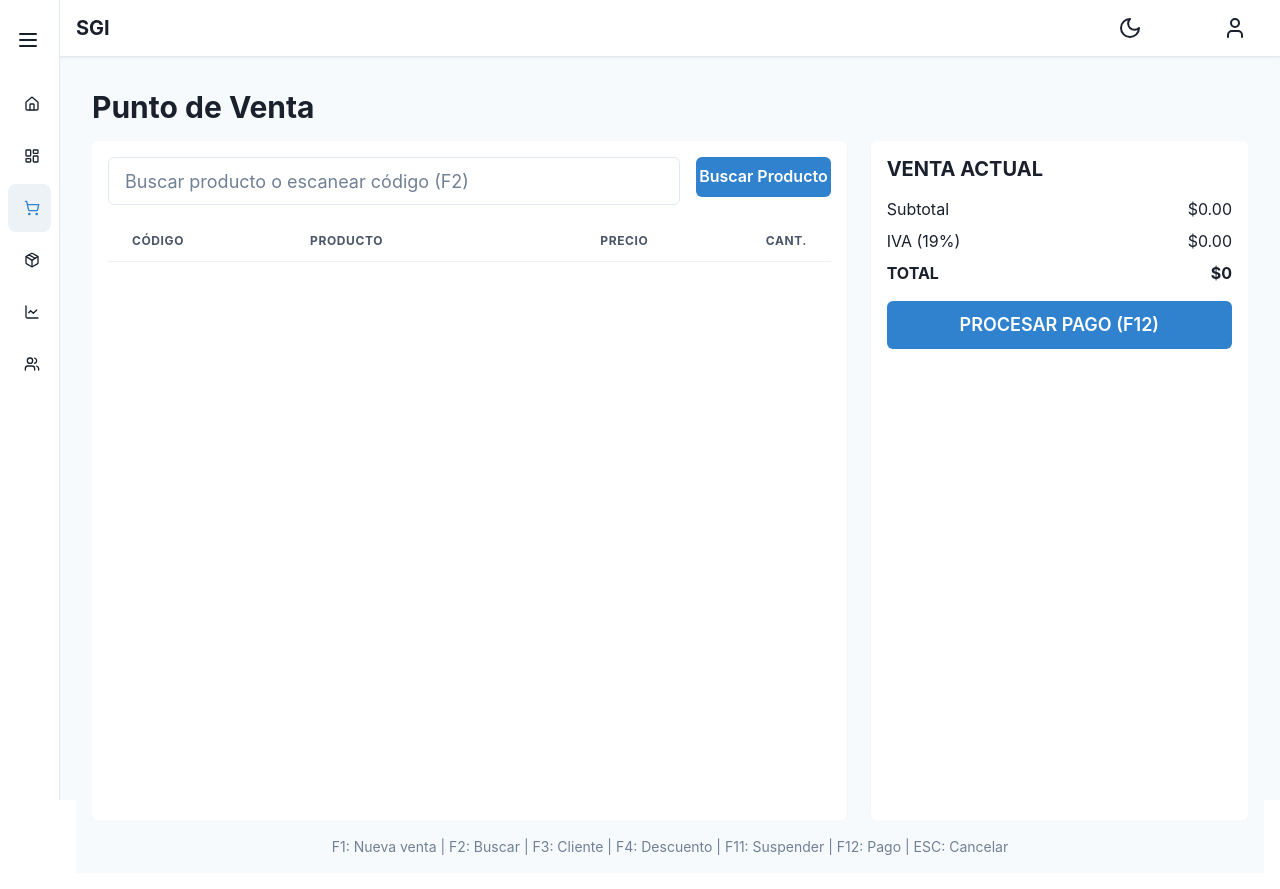
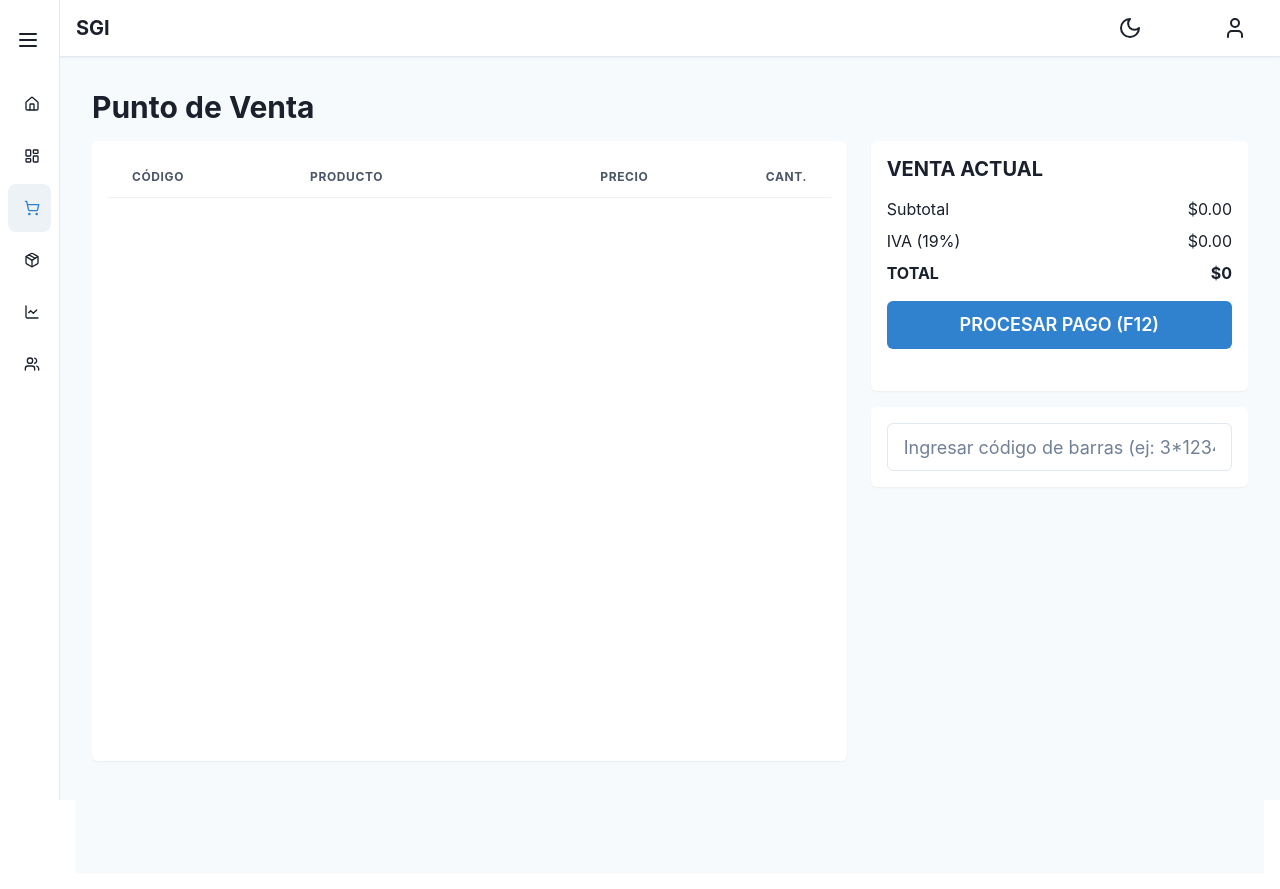
Before and after one commit to Wils0nCastill0/frontend, a React (Vite) app: page /pos in a window 1280 px wide. Built offline with nearby package versions, Linux system fonts and the light colour scheme; sample sign-in values are in the browser's storage.

Commit message:
Update Pos.tsx

```diff
--- a/src/pages/POS.tsx
+++ b/src/pages/POS.tsx
@@ -5,7 +5,6 @@ import {
   Grid,
   GridItem,
   Heading,
-  Input,
   Table,
   Tbody,
   Td,
@@ -15,25 +14,49 @@ import {
   Button,
   Text,
   useDisclosure,
+  Input,
 } from '@chakra-ui/react';
 import { useCart } from '../hooks/useCart';
 import { PaymentModal } from '../components/pos/PaymentModal';
 import SearchProductModal from '../components/products/SearchProductModal';
+import { useState } from 'react';
 
 export const POS = () => {
   const { cartItems, total, addItemToCart } = useCart(); // Hook para manejar el carrito
   const { isOpen, onOpen, onClose } = useDisclosure(); // Control del modal de pago
   const searchModal = useDisclosure(); // Control del modal de búsqueda de producto
+  const [barcodeInput, setBarcodeInput] = useState(''); // Estado para el cuadro de texto de código de barras
 
   // Productos ficticios
   const products = [
-    { id: '001', name: 'Coca Cola 2L', stock: 24, price: 2500 },
-    { id: '002', name: 'Sprite 2L', stock: 18, price: 2500 },
+    { id: '001', name: 'Coca Cola 2L', stock: 24, price: 2500, sku: '123456' },
+    { id: '002', name: 'Sprite 2L', stock: 18, price: 2500, sku: '789012' },
   ];
 
-  const handleSelectProduct = (product: any) => {
-    addItemToCart(product); // Agregar el producto seleccionado al carrito
-    searchModal.onClose(); // Cerrar el modal de búsqueda
+  // Manejar la entrada del cuadro de texto
+  const handleBarcodeSubmit = () => {
+    if (!barcodeInput) return;
+
+    const match = barcodeInput.match(/^(\d+)\*(\d+)$/); // Verificar formato "cantidad*código"
+    let quantity = 1;
+    let code = barcodeInput;
+
+    if (match) {
+      quantity = parseInt(match[1], 10);
+      code = match[2];
+    }
+
+    const product = products.find((p) => p.sku === code);
+
+    if (product) {
+      for (let i = 0; i < quantity; i++) {
+        addItemToCart(product); // Agregar el producto al carrito
+      }
+    } else {
+      alert('Producto no encontrado');
+    }
+
+    setBarcodeInput(''); // Limpiar el cuadro de texto
   };
 
   return (
@@ -52,17 +75,8 @@ export const POS = () => {
           shadow="sm"
           p={4}
           overflowY="auto"
-          height="calc(100vh - 120px)"
+          height="calc(100vh - 180px)"
         >
-          <Flex mb={4} justify="space-between">
-            <Input
-              placeholder="Buscar producto o escanear código (F2)"
-              size="lg"
-            />
-            <Button colorScheme="blue" ml={4} onClick={searchModal.onOpen}>
-              Buscar Producto
-            </Button>
-          </Flex>
           <Table variant="striped" colorScheme="gray">
             <Thead>
               <Tr>
@@ -86,13 +100,15 @@ export const POS = () => {
         </GridItem>
 
         {/* Sección Derecha */}
-        <GridItem
+        <GridItem>
+          <Flex direction="column" align="stretch" gap={4}>
+            <Box
               bg="white"
               rounded="md"
               shadow="sm"
               p={4}
               overflowY="auto"
-          height="calc(100vh - 120px)"
+              height="250px" // Reducir la altura de "Venta Actual"
             >
               <Heading size="md" mb={4}>
                 VENTA ACTUAL
@@ -119,14 +135,23 @@ export const POS = () => {
               >
                 PROCESAR PAGO (F12)
               </Button>
+            </Box>
+
+            {/* Cuadro de entrada de código de barras */}
+            <Box bg="white" p={4} rounded="md" shadow="sm">
+              <Input
+                placeholder="Ingresar código de barras (ej: 3*123456 para 3 unidades)"
+                size="lg"
+                value={barcodeInput}
+                onChange={(e) => setBarcodeInput(e.target.value)}
+                onKeyPress={(e) => {
+                  if (e.key === 'Enter') handleBarcodeSubmit();
+                }}
+              />
+            </Box>
+          </Flex>
         </GridItem>
       </Grid>
-
-      {/* Atajos de teclado */}
-      <Box mt={4} textAlign="center" fontSize="sm" color="gray.500">
-        F1: Nueva venta | F2: Buscar | F3: Cliente | F4: Descuento | F11:
-        Suspender | F12: Pago | ESC: Cancelar
-      </Box>
 
       {/* Modal de Pago */}
       <PaymentModal isOpen={isOpen} onClose={onClose} total={total} />
@@ -135,7 +160,7 @@ export const POS = () => {
       <SearchProductModal
         isOpen={searchModal.isOpen}
         onClose={searchModal.onClose}
-        onSelectProduct={handleSelectProduct}
+        onSelectProduct={(product) => addItemToCart(product)}
         products={products}
       />
     </Flex>
```
Lines whose indentation alone changed are shown as unchanged.
